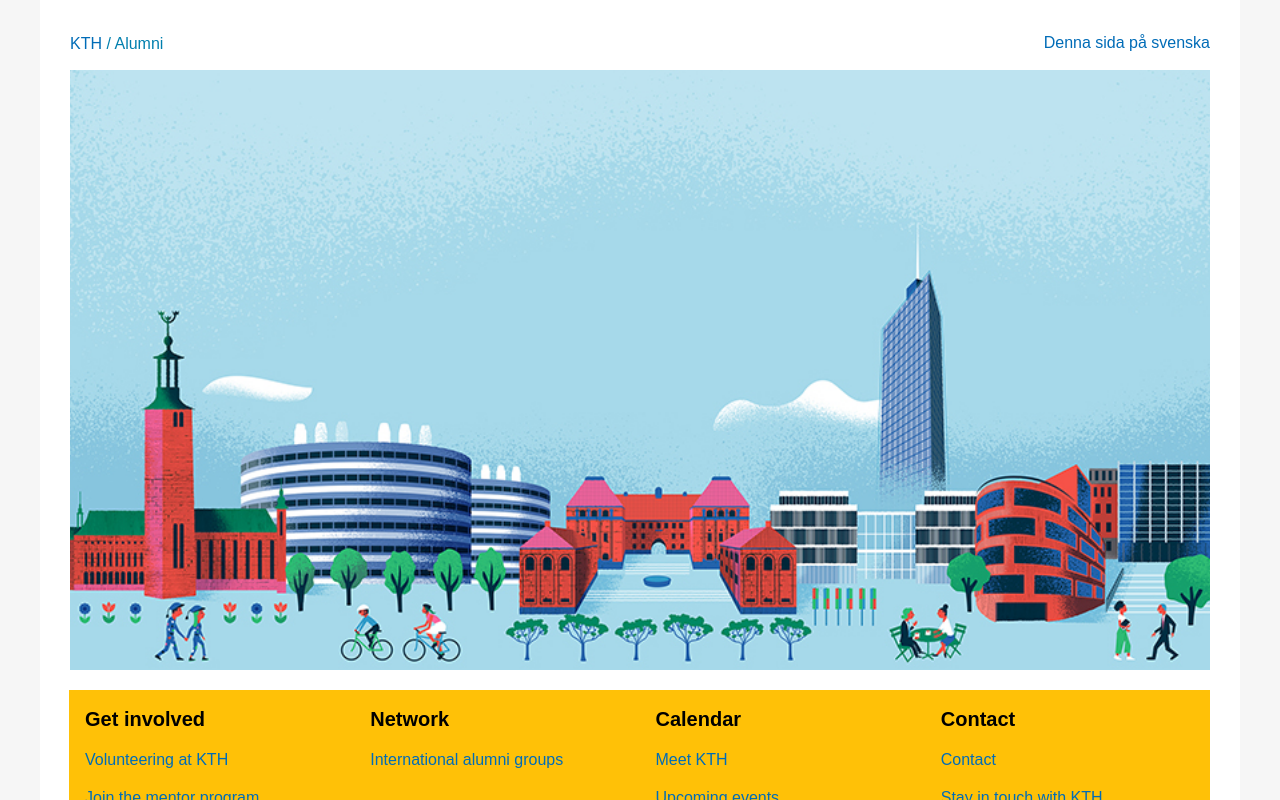
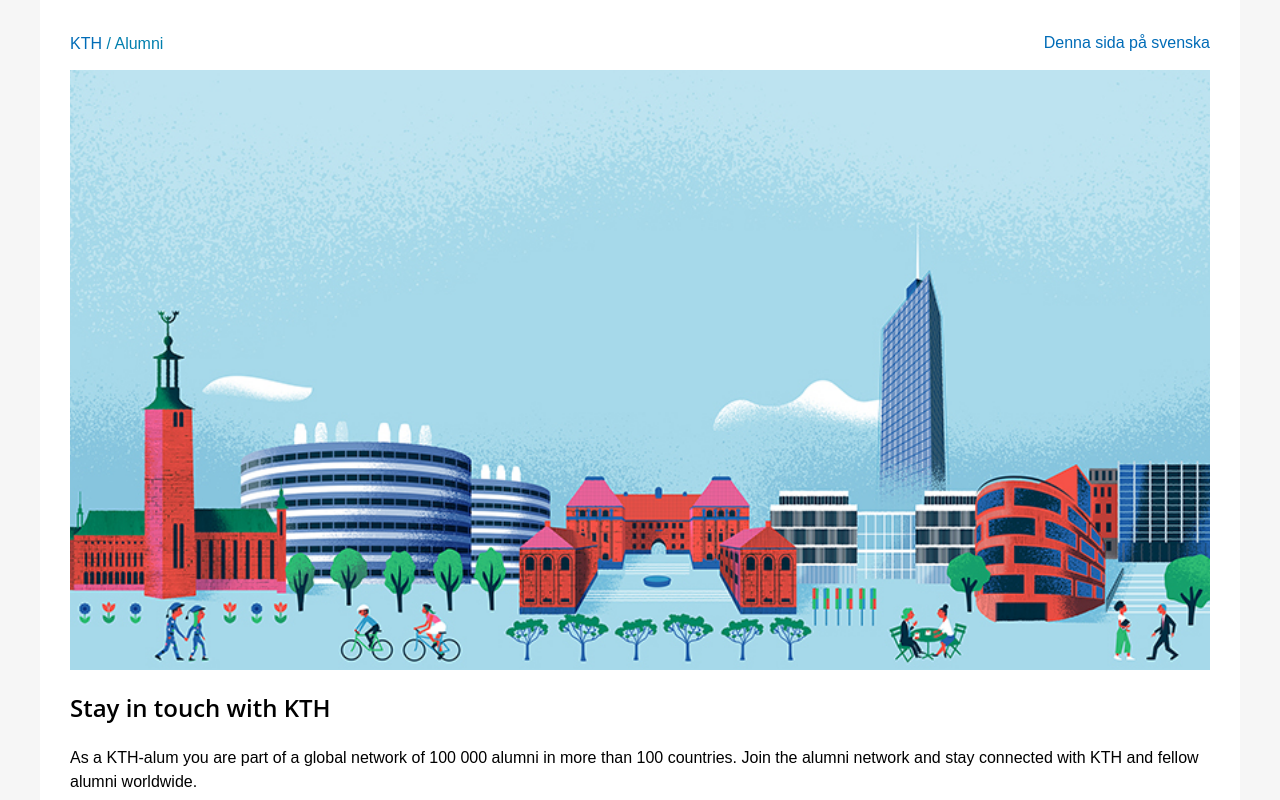
Before and after one commit to SwedishProjects/KTH-University, a React (Create React App) app: page /alumni in a window 1280 px wide. Shown: the top 800 px of the page. Built offline with nearby package versions, Linux system fonts and the light colour scheme.

Commit message:
feat (Alumni) : update StayTouch

```diff
--- a/src/Components/Alumni/Components/AlumniTeaser/AlumniTeaser.tsx
+++ b/src/Components/Alumni/Components/AlumniTeaser/AlumniTeaser.tsx
@@ -21,7 +21,7 @@ function AlumniTeaser(){
           alt="Stay in touch with KTH"
           sx={{width:"100%",height:{xs:"auto",lg:"600px"}}}
         />
-      {/* <StayTouch /> */}
+      <StayTouch />
       </Box>
 
     </Box>
--- a/src/Components/Alumni/Components/AlumniTeaser/StayTouch/StayTouch.tsx
+++ b/src/Components/Alumni/Components/AlumniTeaser/StayTouch/StayTouch.tsx
@@ -1,9 +1,9 @@
 
 import {AlumniButton,
-    teaserBox ,
+    TeaserBox ,
     teaserBoxHeaderWrap,
     teaserBoxHeader ,
-    teaserBoxHeading ,
+    TeaserBoxHeading ,
     teaserBoxBody,
 
 } from "../../../../../Styles/Alumni"
@@ -12,13 +12,13 @@ function StayTouch (){
     return (
         <>
 
-<Box sx={teaserBox}>
+<TeaserBox>
         <Box sx={teaserBoxHeaderWrap}>
           <Box sx={teaserBoxHeader}>
               </Box>
         </Box>
 
-              <Typography sx={teaserBoxHeading}>Stay in touch with KTH</Typography>
+              <TeaserBoxHeading>Stay in touch with KTH</TeaserBoxHeading>
 
 
         <Box>
@@ -28,7 +28,7 @@ As a KTH-alum you are part of a global network of 100 000 alumni in more than 10
         <Box>
           <Typography> <Link underline="none"sx={AlumniButton} href="" target="_blank">Join the Alumni Network</Link> </Typography>
         </Box>
-        </Box>
+        </TeaserBox>
         </>
 
     )
--- a/src/Styles/Alumni/index.tsx
+++ b/src/Styles/Alumni/index.tsx
@@ -1,17 +1,26 @@
-
-
-export const  teaserBox ={
-
-    // @media (maxWidth: 1024px)
-    // .teaserBox {
+import { Box } from "@mui/material";
+import { styled } from "@mui/material/styles";
+export const TeaserBox = styled(Box)(({ theme }) => ({
+    position: "absolute",
+    top:" 50px",
+    left: "0px",
+    width: "67%",
+    background: "#fff",
+    paddingTop: "15px",
+    paddingLeft:" 35px",
+    paddingRight: "25px",
+    paddingBottom: "15px",
+    [theme.breakpoints.up("md")]: {
         position:" relative",
         top:" 0px",
         width: "100%",
         padding:" 20px 0px 0px 0px",
         left: "0px",
-    // }
+    },
 
-}
+  }));
+
+
  export const teaserBoxHeaderWrap={
     display: "flex",
     flexWrap:" wrap",
@@ -27,14 +36,17 @@ export const  teaserBoxHeader ={
     overflow:" hidden",
 
 }
- export const teaserBoxHeading ={
-    // @media (max-width: 576px)
-    // .teaserBoxHeading {
+ export const TeaserBoxHeading =styled(Box)(({ theme }) => ({
+
+    fontSize: "1.875rem !important",
+    fontWeight:" 600 !important",
+    marginBottom: "10px !important",
+    [theme.breakpoints.up("sm")]: {
         fontSize:" 1.5rem !important",
         fontWeight:" 600 !important",
         marginBottom: "14px !important",
-    // }
- }
+    },
+}));
  export const teaserBoxBody={
     maxWidth:" 100%",
     fontSize:" 1rem",
```
